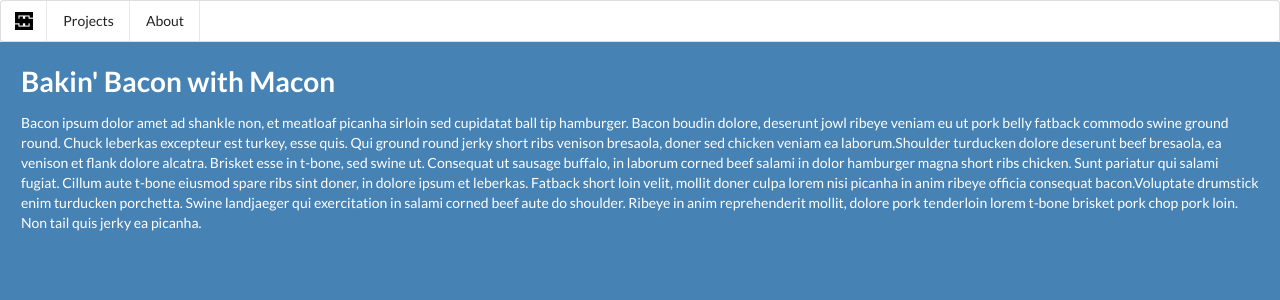
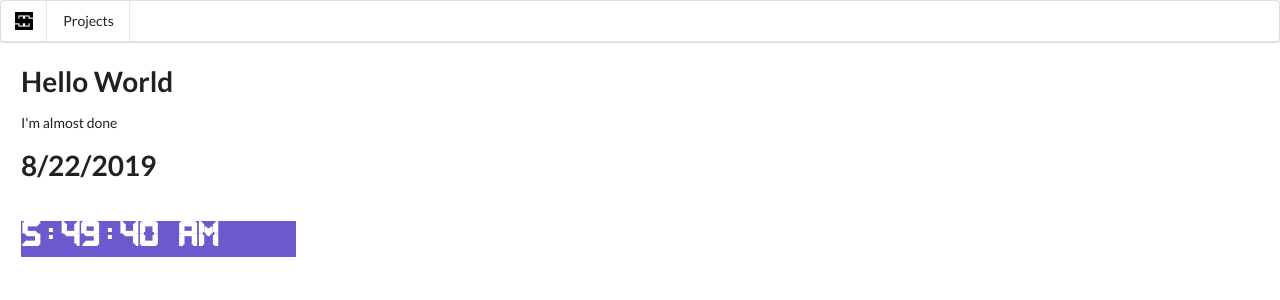
Before and after one commit to svhong/portfolio, a React (Create React App) app: page / in a window 1280 px wide. Shown: the top 300 px of the page. Built offline with nearby package versions, Linux system fonts and the light colour scheme; a web font is replaced by a local one.

Commit message:
added clock

```diff
--- a/public/index.html
+++ b/public/index.html
@@ -15,7 +15,6 @@
 <body>
   <noscript>You need to enable JavaScript to run this app.</noscript>
   <div id="root"></div>
-  <div id="modal"></div>
 </body>
 
 </html>
--- a/src/App.css
+++ b/src/App.css
@@ -1,3 +1,8 @@
+@font-face {
+    font-family: "Pixel";
+    src:url("./fonts/Pixel-LCD-7.woff") format("woff")
+}
+
 * {
     margin: 0;
     padding: 0;
--- /dev/null
+++ b/src/components/Clock.js
@@ -0,0 +1,43 @@
+import React from "react";
+
+export default class Clock extends React.Component {
+    state = {
+        date: new Date().toLocaleDateString(),
+        time: new Date().toLocaleTimeString()
+    }
+
+    componentDidMount() {
+        this.intervalID = setInterval(
+            () => this.tick(),
+            1000
+        )
+    }
+
+    componentWillUnmount() {
+        clearInterval(this.intervalID);
+    }
+
+    tick() {
+        this.setState({
+            time: new Date().toLocaleTimeString()
+        })
+    }
+
+    render() {
+        return (
+            <div>
+                <h1>{this.state.date}</h1>
+                <h1 style={clockStyle}>{this.state.time}</h1>
+            </div>
+
+        )
+    }
+}
+
+const clockStyle = {
+    fontFamily: "Pixel",
+    display: "inline-block",
+    width: "275px",
+    color: "white",
+    background: "slateblue"
+}
--- a/src/components/Landing.js
+++ b/src/components/Landing.js
@@ -10,7 +10,5 @@ export default function Landing() {
 }
 
 const c1Style = {
-    background: "steelblue",
-    color: "white",
     padding: "1.5rem"
 }
--- a/src/components/LandingContent.js
+++ b/src/components/LandingContent.js
@@ -1,5 +1,7 @@
 import React, { Component } from "react";
 import { Spring } from "react-spring/renderprops";
+
+import Clock from "./Clock";
 
 export default class LandingContent extends Component {
     render() {
@@ -13,10 +15,9 @@ export default class LandingContent extends Component {
                 }}>
                 {props => (
                     <div style={props} className="page-content">
-                        <h1>Bakin' Bacon with Macon</h1>
-                        <p>
-                            Bacon ipsum dolor amet ad shankle non, et meatloaf picanha sirloin sed cupidatat ball tip hamburger. Bacon boudin dolore, deserunt jowl ribeye veniam eu ut pork belly fatback commodo swine ground round. Chuck leberkas excepteur est turkey, esse quis. Qui ground round jerky short ribs venison bresaola, doner sed chicken veniam ea laborum.Shoulder turducken dolore deserunt beef bresaola, ea venison et flank dolore alcatra. Brisket esse in t-bone, sed swine ut. Consequat ut sausage buffalo, in laborum corned beef salami in dolor hamburger magna short ribs chicken. Sunt pariatur qui salami fugiat. Cillum aute t-bone eiusmod spare ribs sint doner, in dolore ipsum et leberkas. Fatback short loin velit, mollit doner culpa lorem nisi picanha in anim ribeye officia consequat bacon.Voluptate drumstick enim turducken porchetta. Swine landjaeger qui exercitation in salami corned beef aute do shoulder. Ribeye in anim reprehenderit mollit, dolore pork tenderloin lorem t-bone brisket pork chop pork loin. Non tail quis jerky ea picanha.
-                </p>
+                        <h1>Hello World</h1>
+                        <p>I'm almost done</p>
+                        <Clock />
                     </div>
                 )}
 
--- a/src/components/TopMenu.js
+++ b/src/components/TopMenu.js
@@ -10,7 +10,6 @@ class TopMenu extends Component {
             <div className="ui menu top-menu">
                 <Link to="/" className="logo-container header item"><img src={myLogo} alt="SH" /></Link>
                 <Link to="/projects" className="item">Projects</Link>
-                <Link to="/contact" className="item">About</Link>
             </div>
         )
     }
```
Also changed, not shown: src/fonts/Pixel-LCD-7.woff (added).
